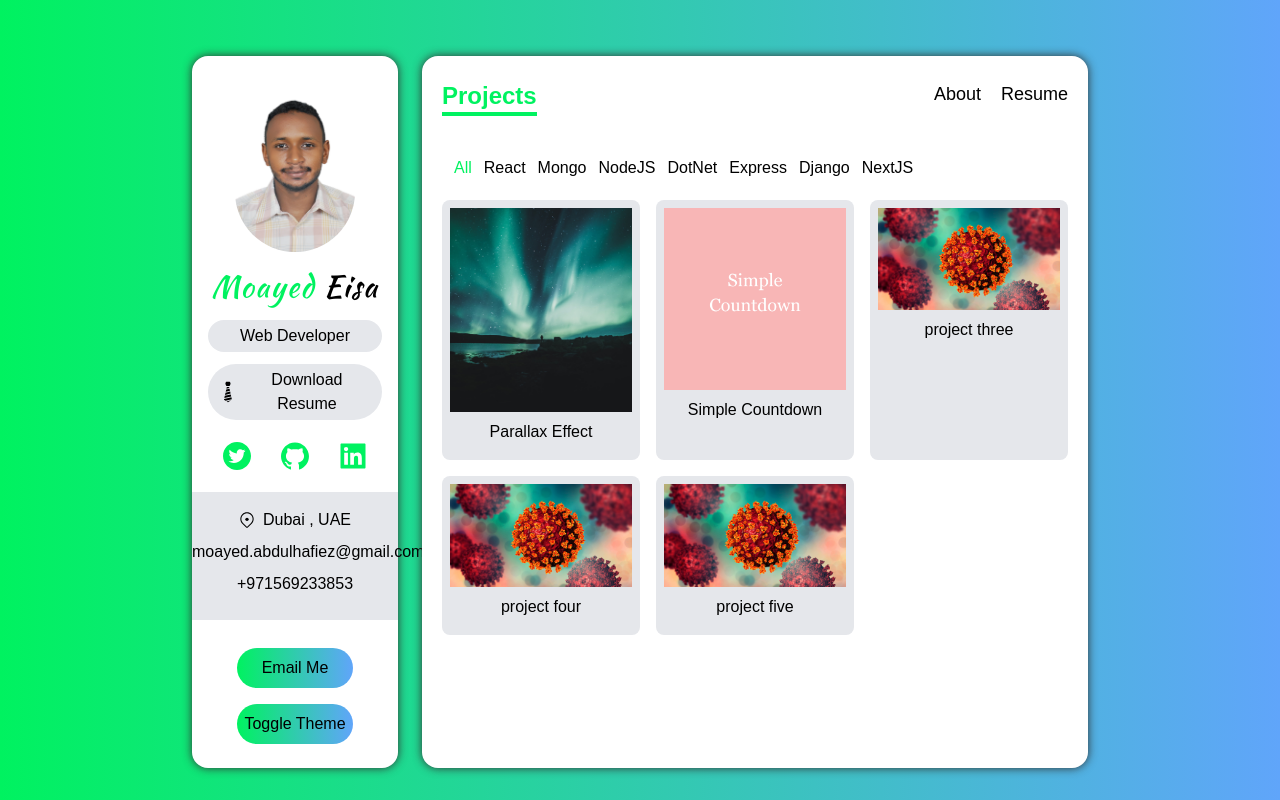
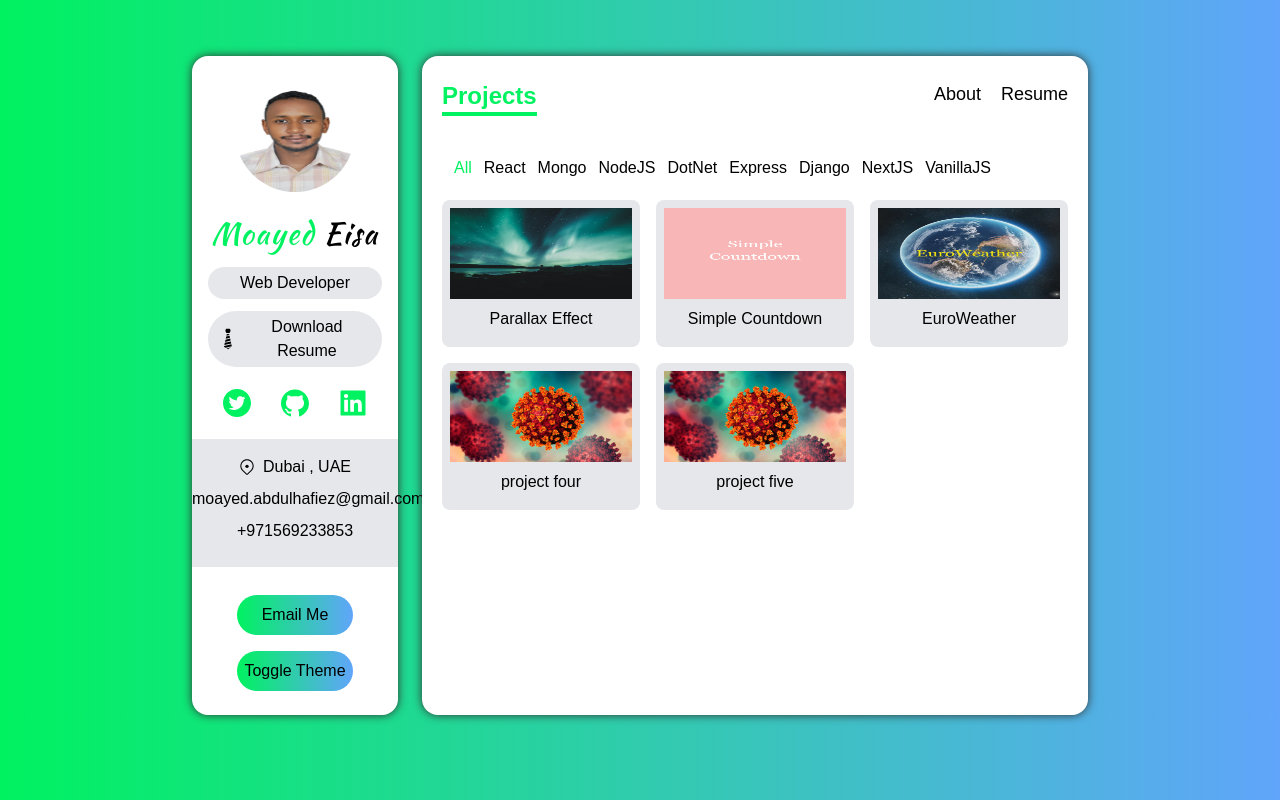
Before and after one commit to MrMaximeliom/Portfolio, a Next.js app: page /projects in a window 1280 px wide. Built offline with nearby package versions, Linux system fonts and the light colour scheme; a web font is replaced by a local one.

Commit message:
adding new project

```diff
--- a/src/components/ProjectCard.tsx
+++ b/src/components/ProjectCard.tsx
@@ -3,7 +3,7 @@ import { IProject } from "@/interfaces/IProject";
 import { FunctionComponent, useState } from "react";
 import { AiFillGithub, AiFillProject } from "react-icons/ai";
 import { MdClose } from "react-icons/md";
-import Image from "next/image";
+import Image from "next/legacy/image";
 import { motion } from "framer-motion";
 import { stagger } from "@/animations/stagger";
 import { fadingUp } from "@/animations/fadings";
@@ -62,6 +62,7 @@ const ProjectCard: FunctionComponent<{
               <a
                 href={github_url}
                 className="flex items-center py-2 space-x-3 bg-gray-200 dark:bg-dark-200 px-4 text-lg "
+                target="_blank"
               >
                 <AiFillGithub />
                 <span>Github</span>
--- a/src/components/ProjectsNavbar.tsx
+++ b/src/components/ProjectsNavbar.tsx
@@ -17,6 +17,7 @@ const ProjectsNavbar: FunctionComponent<{
       <ProjectsNavbarItem value="Express" {...props} />
       <ProjectsNavbarItem value="Django" {...props} />
       <ProjectsNavbarItem value="NextJS" {...props} />
+      <ProjectsNavbarItem value="VanillaJS" {...props} />
     </div>
   );
 };
--- a/src/components/Sidebar.tsx
+++ b/src/components/Sidebar.tsx
@@ -5,7 +5,7 @@ import { GoLocation } from 'react-icons/go'
 import { GiTie } from 'react-icons/gi'
 import { useTheme } from 'next-themes';
 import { ThemeSwitcher } from './ThemeSwitcher';
-import Image from 'next/image';
+import Image from "next/legacy/image";
 const Sidebar = () =>{
 
     const {theme,setTheme} = useTheme()
--- a/src/data/projects.ts
+++ b/src/data/projects.ts
@@ -25,13 +25,14 @@ export const projects: IProject[] = [
   },
   {
     id: 3,
-    name: "project three",
-    description: "dsds",
-    image_path: "/imgs/projects/covid.jpg",
-    deployed_url: "fgfg",
-    github_url: "dfd",
-    category: ["DotNet"],
-    key_techs: ["React", "Material UI"],
+    name: "EuroWeather",
+    description:
+      "EuroWeather is a simple application uses OpenWeatherApi to provide the users with the tempreature for 6 days ahead of most cities in Europe",
+    image_path: "/imgs/projects/EuroWeather.png",
+    deployed_url: "https://euro-weather.vercel.app/",
+    github_url: "https://github.com/MrMaximeliom/EuroWeather",
+    category: ["VanillaJS"],
+    key_techs: ["HTML", "VanillaJS", "CSS", "Bootstrap"],
   },
   {
     id: 4,
```
Also changed, not shown: public/imgs/projects/EuroWeather.png (added).
